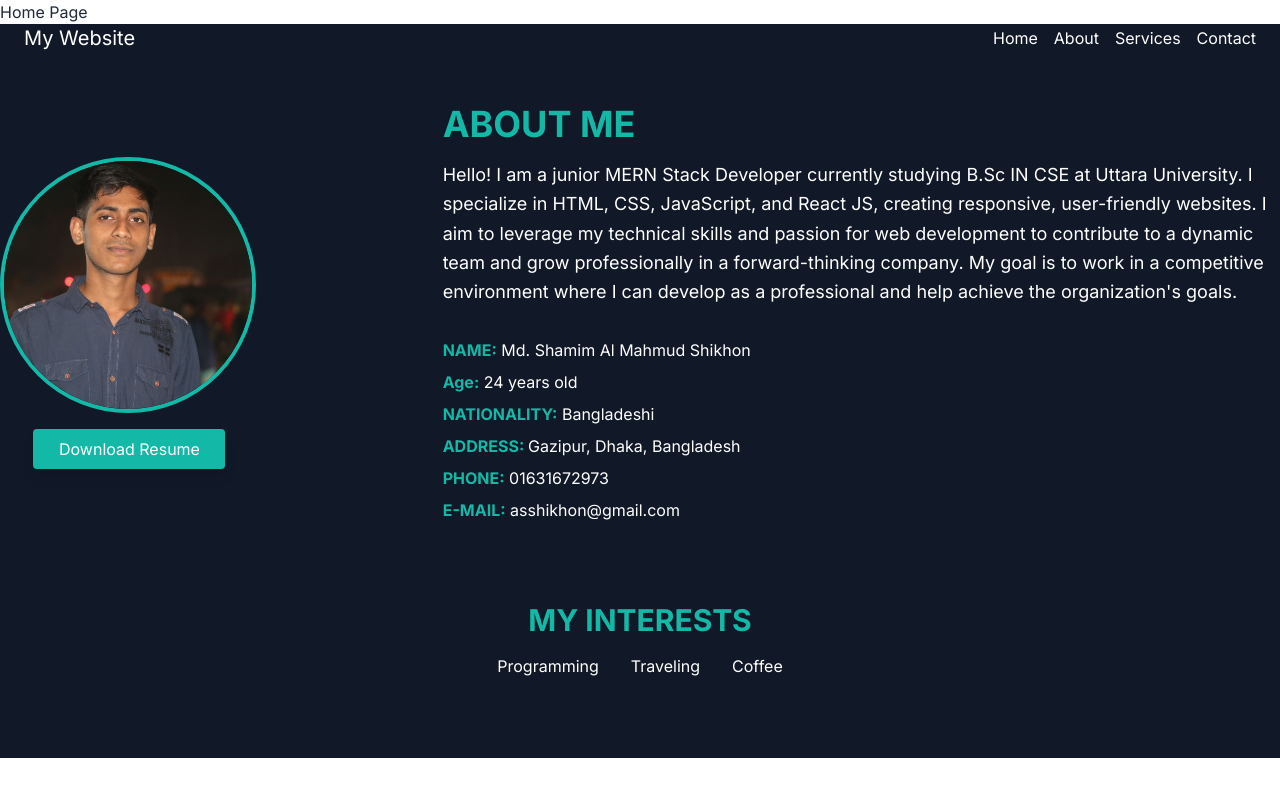
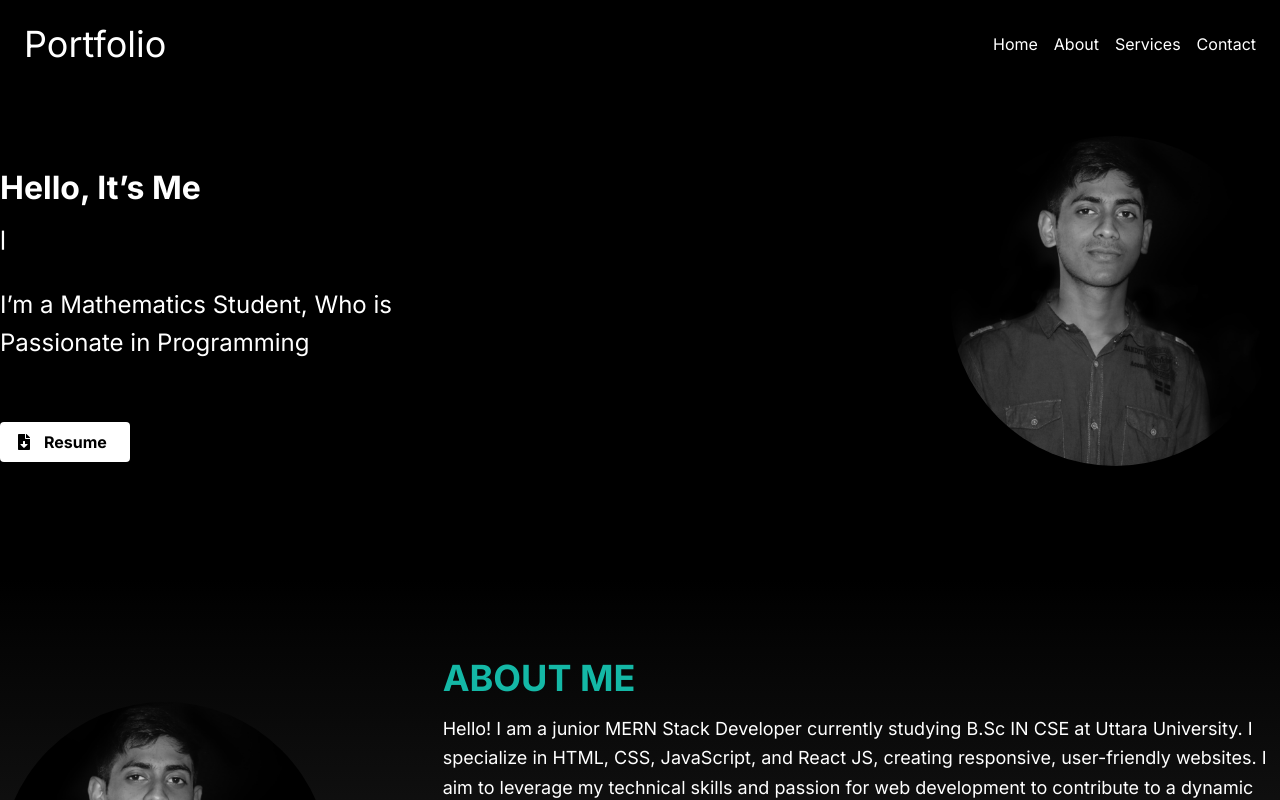
Before and after one commit to asshikhon/my-portfolio, a Next.js app: page / in a window 1280 px wide. Shown: the top 800 px of the page. Built offline with nearby package versions, Linux system fonts and the light colour scheme.

Commit message:
added banner section

```diff
--- a/src/app/page.js
+++ b/src/app/page.js
@@ -3,7 +3,7 @@ import Image from "next/image";
 
 export default function Home() {
   return (
-    <main className="h-screen">
+    <main className="">
    <Homepage />
 
     </main>
--- a/src/components/Homepage/AboutMe.jsx
+++ b/src/components/Homepage/AboutMe.jsx
@@ -1,30 +1,30 @@
 import Image from "next/image";
+
+
 
 const AboutMe = () => {
   // Assuming the profile image is located in the public/images directory
-  const profileImagePath = '/images/githubProfile.jpg';
+  const profileImagePath = '/images/banner.jpg';
+  const sectionStyle = {
+    background: 'linear-gradient(180deg, #000 0%, rgba(37, 37, 37, 0.99) 100%)',
+    color: 'white',
 
+  };
   return (
-    <section id='about' className='bg-gray-900 text-white py-20'>
-      <div className='container mx-auto flex flex-col md:flex-row items-center gap-6'>
+<section id='about' style={sectionStyle} className="py-20">
+      <div className='container mx-auto px-3 md:px-0 flex gap-10 flex-col-reverse  md:flex-row items-center gap-6'>
         {/* Profile Image */}
         <div className='w-full md:w-1/3 flex flex-col justify-center md:items-start items-center mb-8 md:mb-0'>
           {/* Dynamically import image */}
           <Image
             src={profileImagePath}
             alt="GitHub Profile"
-            className='w-64 h-64 object-cover rounded-full border-4 border-teal-500'
-            width={300}
+            className='w-[330px] h-[330px] object-cover border-0 rounded-full'
+            width={330}
 
-            height={200}
+            height={330}
           />
-          <a
-            href='/path/to/resume.pdf' // Replace with actual resume link
-            className='mt-4 px-4 py-2 bg-teal-500 text-white rounded shadow-lg hover:bg-teal-700 w-48 text-center md:ml-[8%]'
-            download
-          >
-            Download Resume
-          </a>
+
         </div>
 
         {/* About Me Details */}
@@ -68,7 +68,7 @@ const AboutMe = () => {
       </div>
 
       {/* My Interests */}
-      <div className='container mx-auto mt-20'>
+      {/* <div className='container mx-auto mt-20'>
         <h3 className='text-3xl font-bold text-teal-500 mb-4 text-center'>
           MY INTERESTS
         </h3>
@@ -86,7 +86,7 @@ const AboutMe = () => {
             <p>Coffee</p>
           </div>
         </div>
-      </div>
+      </div> */}
     </section>
   );
 };
--- /dev/null
+++ b/src/components/Homepage/Banner.jsx
@@ -0,0 +1,44 @@
+import Image from "next/image";
+import React from "react";
+import { FaFileDownload } from "react-icons/fa";
+
+const Banner = () => {
+  const profileImagePath = "/images/banner.jpg";
+
+  return (
+    <div className=" bg-[#000]">
+      <div className="text-[#FFFFFF] px-3 md:px-0 flex justify-between flex-col md:flex-row gap-12 items-center container mx-auto py-28">
+        <div className="mt-12">
+          <h1 className="text-[32px] font-bold ">Hello, It’s Me</h1>
+          <h2 className="h-[58px] w-[2px] font-bold mt-4">|</h2>
+
+          <p className="text-2xl leading-[38px]">
+            I’m a Mathematics Student, Who is <br /> Passionate in Programming
+          </p>
+
+          <a
+            href='/path/to/resume.pdf' // Replace with actual resume link
+            className=' px-4 py-2 flex items-center gap-3 bg-white text-black rounded shadow-lg hover:bg-teal-700 w-[130px] font-bold mt-[60px] text-center'
+            download
+          >
+            <FaFileDownload />
+            Resume
+          </a>
+
+        </div>
+
+        <div>
+          <Image
+            src={profileImagePath}
+            alt="GitHub Profile"
+            className="w-[330px] h-[330px] mt-6 object-cover border-0 rounded-full"
+            width={330}
+            height={330}
+          />
+        </div>
+      </div>
+    </div>
+  );
+};
+
+export default Banner;
--- a/src/components/Homepage/Homepage.jsx
+++ b/src/components/Homepage/Homepage.jsx
@@ -1,10 +1,11 @@
 import React from 'react';
 import AboutMe from './AboutMe';
+import Banner from './Banner';
 
 const Homepage = () => {
     return (
         <div>
-            Home Page
+            <Banner />
             <AboutMe />
         </div>
     );
--- a/src/components/shared/Navbar.jsx
+++ b/src/components/shared/Navbar.jsx
@@ -43,12 +43,12 @@ const Navbar = () => {
     <nav
       className={`fixed z-50 w-full p-6 ${
         scrollScreen
-          ? "bg-gradient-to-r from-[#1FB382] to-[#24DFDE] shadow-2xl"
+          ? "bg-[#000000] "
           : "bg-transparent"
       }`}
     >
       <div className="max-w-7xl container mx-auto flex justify-between items-center">
-        <div className="text-white text-xl">My Website</div>
+        <div className="text-white text-4xl">Portfolio</div>
         <ul className="hidden md:flex space-x-4">
           {links.map((link) => (
             <li key={link.href}>
```
Also changed, not shown: public/images/banner.jpg (added).
